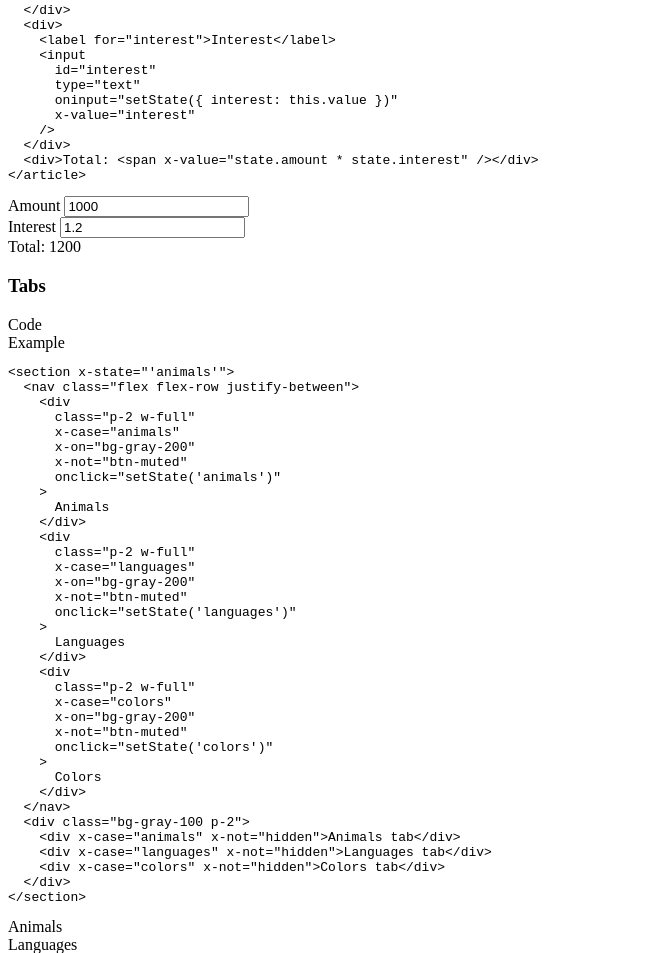
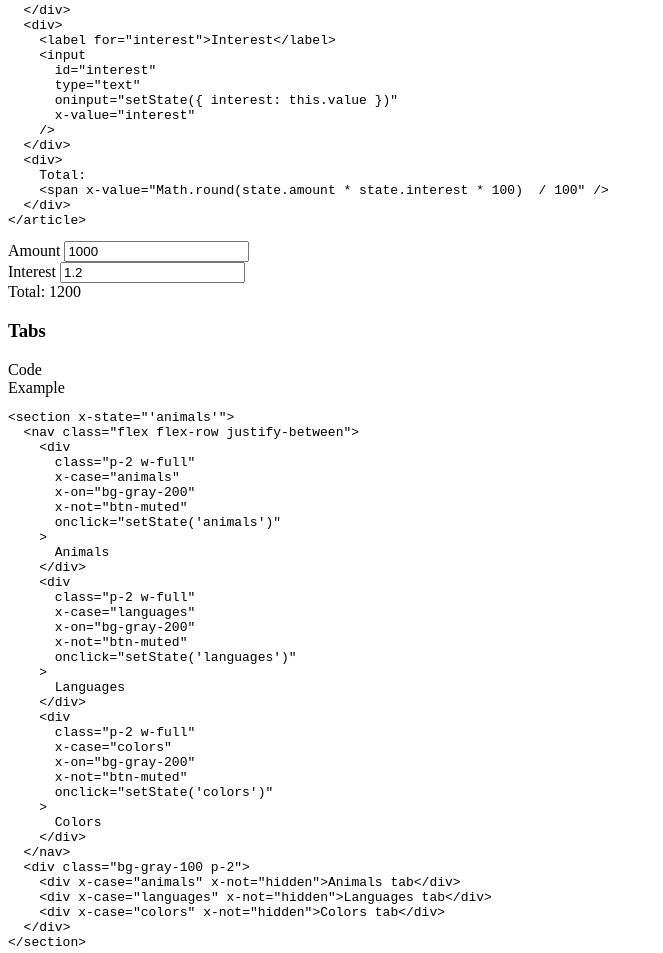
Before and after one commit to survivejs/sidewind, a website built with webpack: page docs/index.html in a window 1280 px wide. Shown: the part 1369-2322 px from the top of the page, without its empty margins (0-663 px from the left). Built offline with nearby package versions, Linux system fonts and the light colour scheme.

Commit message:
chore: Update docs

```diff
--- a/docs/index.html
+++ b/docs/index.html
@@ -178,7 +178,10 @@
       <span class="hljs-attr">x-value</span>=<span class="hljs-string">"interest"</span>
     /&gt;</span>
   <span class="hljs-tag">&lt;/<span class="hljs-name">div</span>&gt;</span>
-  <span class="hljs-tag">&lt;<span class="hljs-name">div</span>&gt;</span>Total: <span class="hljs-tag">&lt;<span class="hljs-name">span</span> <span class="hljs-attr">x-value</span>=<span class="hljs-string">"state.amount * state.interest"</span> /&gt;</span><span class="hljs-tag">&lt;/<span class="hljs-name">div</span>&gt;</span>
+  <span class="hljs-tag">&lt;<span class="hljs-name">div</span>&gt;</span>
+    Total:
+    <span class="hljs-tag">&lt;<span class="hljs-name">span</span> <span class="hljs-attr">x-value</span>=<span class="hljs-string">"Math.round(state.amount * state.interest * 100)  / 100"</span> /&gt;</span>
+  <span class="hljs-tag">&lt;/<span class="hljs-name">div</span>&gt;</span>
 <span class="hljs-tag">&lt;/<span class="hljs-name">article</span>&gt;</span>
 </span></code></pre></div>
     <div x-case="example" x-not="hidden"><article
@@ -203,7 +206,10 @@
       x-value="interest"
     />
   </div>
-  <div>Total: <span x-value="state.amount * state.interest" /></div>
+  <div>
+    Total:
+    <span x-value="Math.round(state.amount * state.interest * 100)  / 100" />
+  </div>
 </article>
 </div>
   </div>
```
